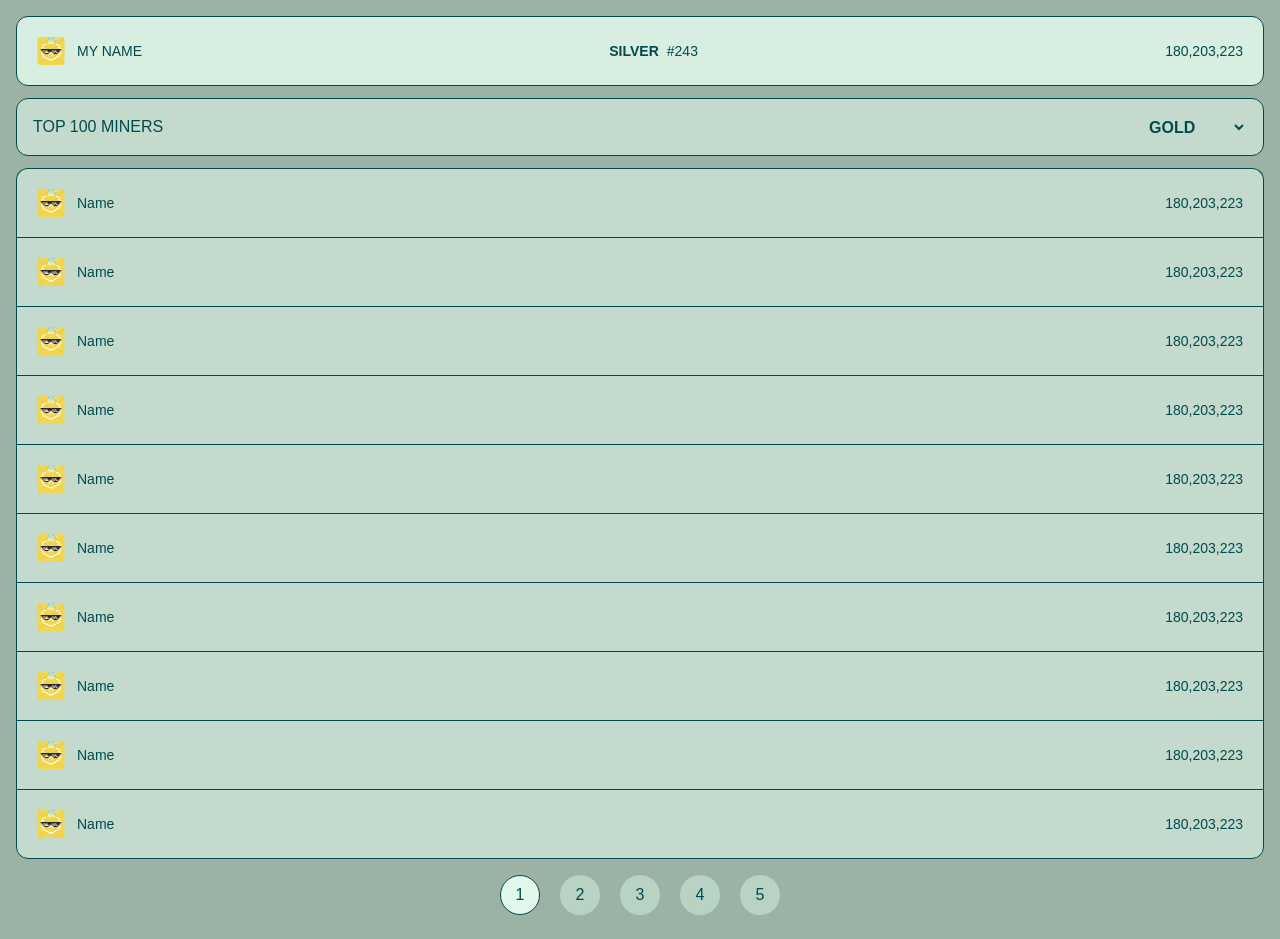
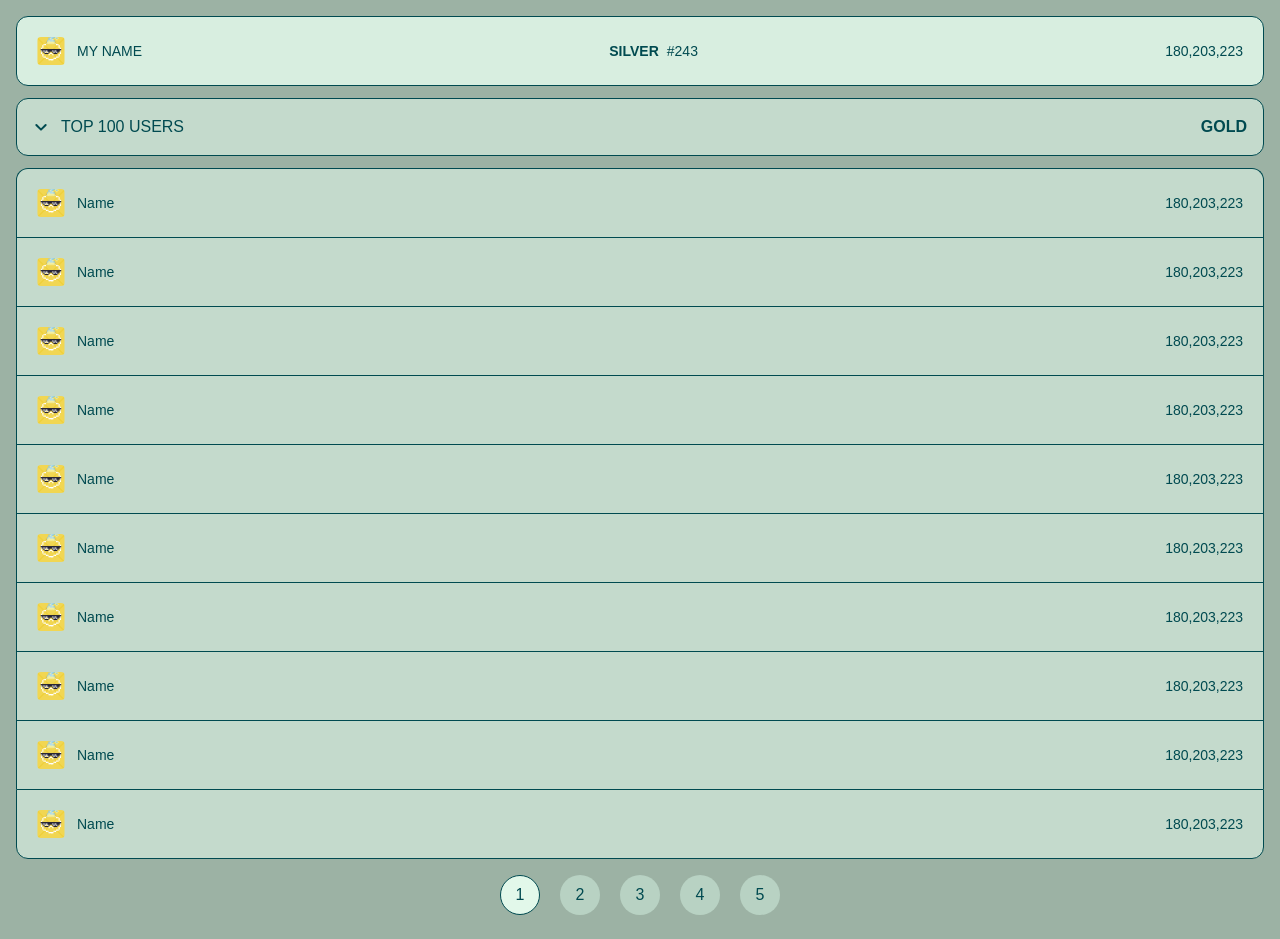
Before and after one commit to france-auth/points-app, a Next.js app: page /ranking in a window 1280 px wide. Built offline with nearby package versions, Linux system fonts and the light colour scheme; a web font is replaced by a local one.

Commit message:
rank page dropdown menu done.

```diff
--- a/app/ranking/page.jsx
+++ b/app/ranking/page.jsx
@@ -4,6 +4,7 @@ import Image from 'next/image';
 import { useState } from 'react';
 import {rankings, rankPageButtons } from '@/data';
 import { userIcon } from '@/public/assets/images';
+import Dropdown from '@/components/Dropdown';
 
 const Ranking = () => {
 
@@ -47,11 +48,8 @@ const Ranking = () => {
                     </div>
 
                     {/** TOP MINERS CARD */}
-                    <div className='flex justify-center items-center'>
-                    <div className='flex justify-between p-4 w-full rounded-xl border border-[#004A50] bg-[#C4DACC]'>
-                        <p>TOP 100 MINERS</p>
-
-                        <select
+                    <div>
+{/*                         <select
                         className='outline-none bg-inherit font-semibold'>
                             <option
                             value="gold">GOLD</option>
@@ -63,8 +61,8 @@ const Ranking = () => {
                             value="platinum">PLATINUM</option>
                             <option
                             value="diamond">DIAMOND</option>
-                        </select>
-                    </div>
+                        </select> */}
+                        <Dropdown />
                     </div>
 
                     {/** RANKINGS */}
--- /dev/null
+++ b/components/Dropdown.jsx
@@ -0,0 +1,165 @@
+import React, { useState } from "react";
+
+const ranks = ["GOLD", "BRONZE", "SILVER", "PLATINUM", "DIAMOND"];
+
+const CustomDropdown = () => {
+  const [isOpen, setIsOpen] = useState(false);
+  const [selectedRank, setSelectedRank] = useState("GOLD");
+
+  const toggleDropdown = () => setIsOpen(!isOpen);
+
+  const handleSelect = (rank) => {
+    setSelectedRank(rank);
+    setIsOpen(false); // Close the dropdown after selection
+  };
+
+  // Filter out the selected rank from the dropdown list
+  const filteredRanks = ranks.filter((rank) => rank !== selectedRank);
+
+  return (
+    <div className="flex items-center w-full rounded-xl relative">
+      <div className="w-full flex justify-between items-center p-4 border border-[#004A50] bg-[#C4DACC] rounded-xl"
+      onClick={toggleDropdown}>
+        {/* Left side with "TOP 100 USERS" and the arrow */}
+      <div
+        className="flex items-center cursor-pointer space-x-3"
+      >
+          <svg
+            className={`w-4 h-4 transform transition-transform duration-200 ${
+              isOpen ? "rotate-180" : "rotate-0"
+            }`}
+            xmlns="http://www.w3.org/2000/svg"
+            fill="none"
+            viewBox="0 0 24 24"
+            stroke="currentColor"
+          >
+            <path strokeLinecap="round" strokeLinejoin="round" strokeWidth="3" d="M19 9l-7 7-7-7" />
+          </svg>
+          <span>TOP 100 USERS</span>
+      </div>
+
+      {/* Right side with the selected rank */}
+        <div className="flex items-center">
+          <span className="font-semibold">{selectedRank}</span>
+        </div>
+      </div>
+
+      {/* Dropdown container that grows and changes background */}
+      <div
+        className={`absolute w-full top-0 left-0 right-0 mt-0 border border-[#004A50] bg-[#E2F8EA] rounded-xl shadow-lg transition duration-300 ${
+          isOpen ? "max-h-max opacity-100" : "max-h-0 p-0 opacity-0"
+        } overflow-hidden`}
+      >
+        <div className="w-full flex justify-between items-center p-4 pb-0"
+      onClick={toggleDropdown}>
+        {/* Left side with "TOP 100 USERS" and the arrow */}
+      <div
+        className="flex items-center cursor-pointer space-x-3"
+      >
+          <svg
+            className={`w-4 h-4 transform transition-transform duration-200 ${
+              isOpen ? "rotate-180" : "rotate-0"
+            }`}
+            xmlns="http://www.w3.org/2000/svg"
+            fill="none"
+            viewBox="0 0 24 24"
+            stroke="currentColor"
+          >
+            <path strokeLinecap="round" strokeLinejoin="round" strokeWidth="3" d="M19 9l-7 7-7-7" />
+          </svg>
+          <span>TOP 100 USERS</span>
+      </div>
+
+      {/* Right side with the selected rank */}
+        <div className="flex items-center">
+          <span className="flex font-bold">{selectedRank}</span>
+        </div>
+      </div>
+        {/* Dropdown items, excluding the selected item */}
+        {filteredRanks.map((rank, id) => (
+          <div
+            key={id}
+            className="flex justify-end py-2 px-4 hover:bg-[#C4DACC] mt-1 cursor-pointe"
+            onClick={() => handleSelect(rank)}
+          >
+            {rank}
+          </div>
+        ))}
+      </div>
+    </div>
+  );
+};
+
+export default CustomDropdown;
+
+
+
+
+
+
+/* import React, { useState } from "react";
+
+const items = ["GOLD", "BRONZE", "SILVER", "PLATINUM", "DIAMOND"];
+
+const Dropdown = () => {
+  const [isOpen, setIsOpen] = useState(false);
+  const [selectedItem, setSelectedItem] = useState(items[0]); // Default to "GOLD"
+
+  // Toggle dropdown visibility
+  const toggleDropdown = () => setIsOpen(!isOpen);
+
+  // Handle item selection
+  const handleSelectItem = (item) => {
+    setSelectedItem(item);
+    setIsOpen(false); // Close dropdown after selecting an item
+  };
+
+  return (
+    <div className="relative inline-block w-full rounded-xl border border-[#004A50] bg-[#C4DACC]">
+
+      <button
+        onClick={toggleDropdown}
+        className="flex justify-between items-center w-full p-4 rounded-xl bg-[#C4DACC] shadow-lg focus:outline-none"
+      >
+
+        <div className="flex items-center space-x-3">
+
+          <svg
+            className={`w-4 h-4 transform transition-transform duration-200 ${
+              isOpen ? "rotate-180" : "rotate-0"
+            }`}
+            xmlns="http://www.w3.org/2000/svg"
+            fill="none"
+            viewBox="0 0 24 24"
+            stroke="currentColor"
+          >
+            <path strokeLinecap="round" strokeLinejoin="round" strokeWidth="3" d="M19 9l-7 7-7-7" />
+          </svg>
+
+          <span className="">TOP 100 MINERS</span>
+        </div>
+
+
+        <span className="text-sm font-semibold">{selectedItem}</span>
+      </button>
+
+
+      {isOpen && (
+        <ul className="absolute z-50 w-full items-center justify-center mt-1 list-none bg-[#E2F8EA] border border-[#004A50] rounded-xl shadow-lg font-semibold">
+          {items.map((item) => (
+            <li
+              key={item}
+              className="p-4 flex text-sm hover:bg-gray-100 rounded-xl cursor-pointer justify-end"
+              onClick={() => handleSelectItem(item)}
+            >
+              {item}
+            </li>
+          ))}
+        </ul>
+      )}
+    </div>
+  );
+};
+
+export default Dropdown;
+ */
--- a/data/index.js
+++ b/data/index.js
@@ -490,3 +490,9 @@ export const love = [
         img: emptyHeart
     }
 ]
+
+export const dropdownItems = [
+    {
+
+    }
+]
```
